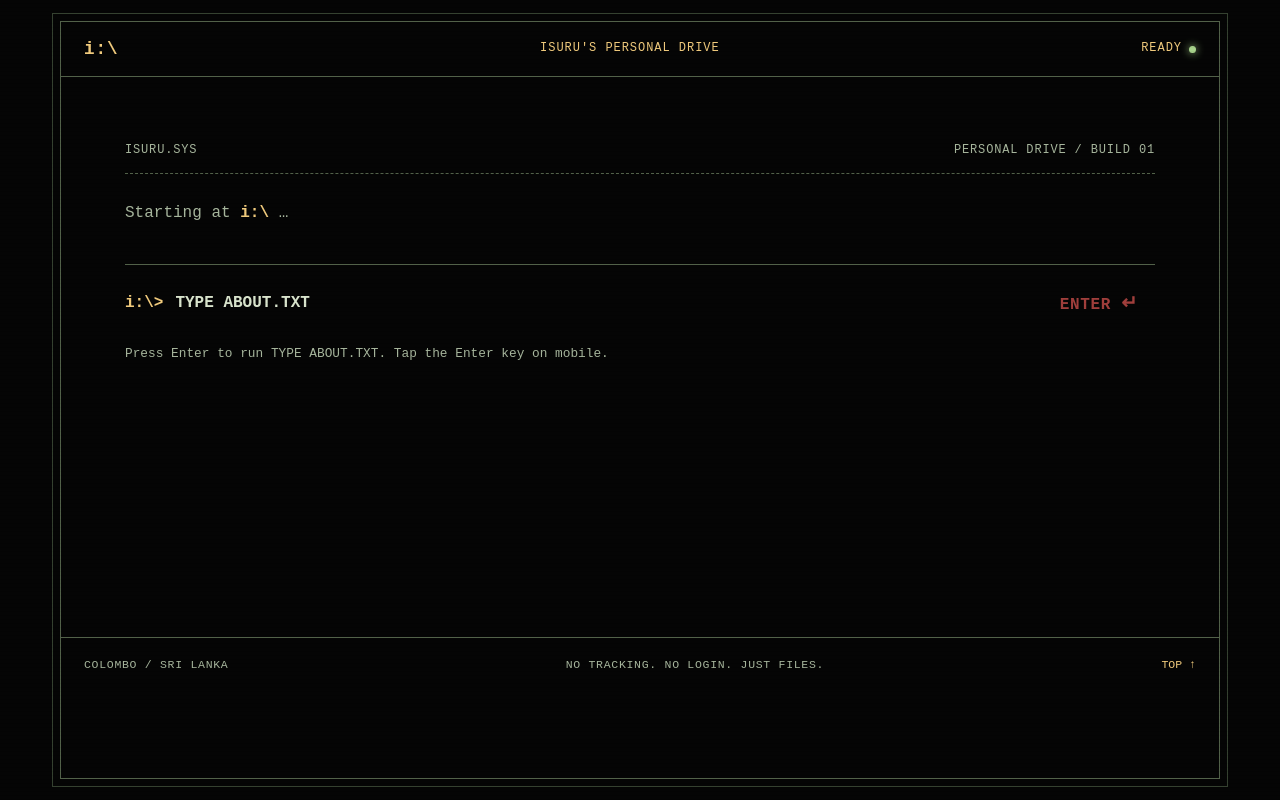
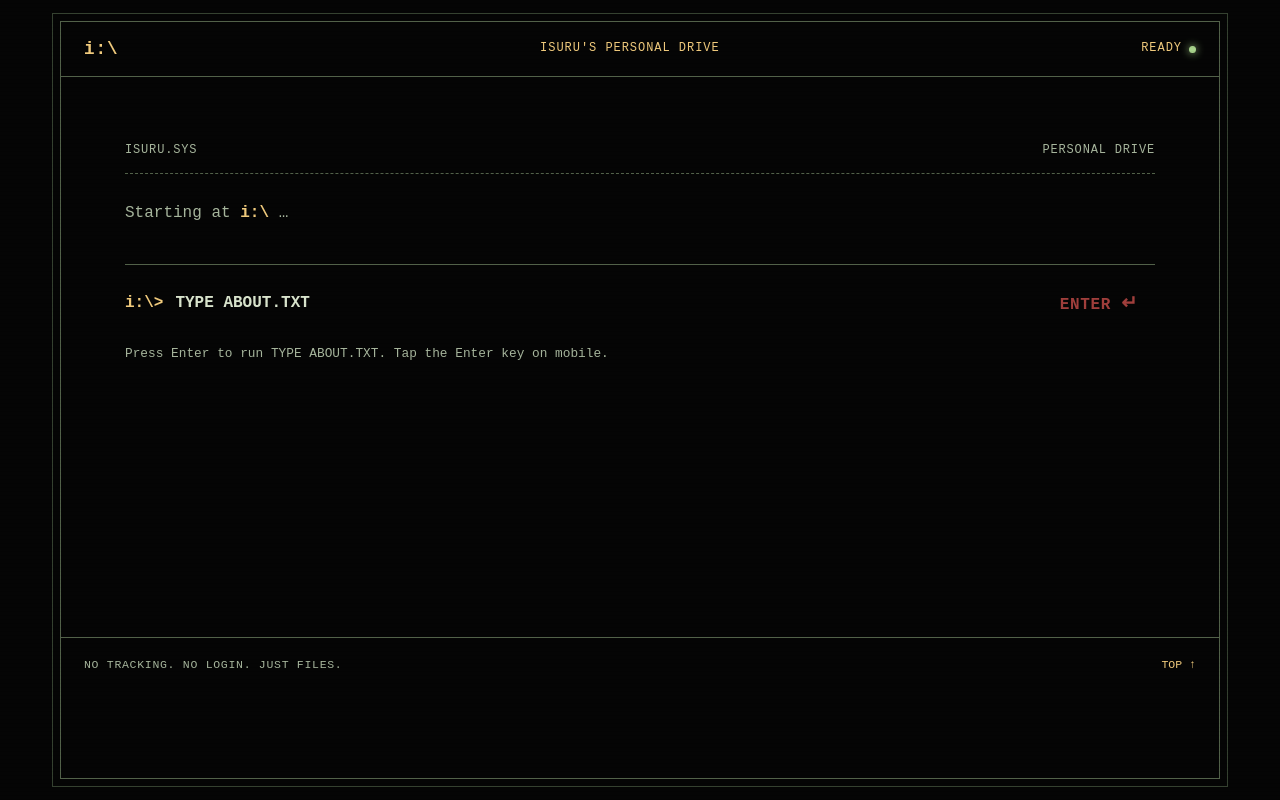
Before and after one commit to Hettigo/Hettigo.github.io, a plain HTML site: page index.html in a window 1280 px wide. Drawn offline with Linux system fonts and the light colour scheme.

Commit message:
Remove boot and location labels

```diff
--- a/index.html
+++ b/index.html
@@ -14,7 +14,7 @@
   <div class="monitor">
     <header class="machine-bar"><span>i:\</span><span>ISURU'S PERSONAL DRIVE</span><span class="machine-status">READY <i aria-hidden="true"></i></span></header>
     <main id="terminal" class="terminal" aria-label="Isuru's interactive personal site">
-      <div class="boot" aria-hidden="true"><span>ISURU.SYS</span><span>PERSONAL DRIVE / BUILD 01</span></div>
+      <div class="boot" aria-hidden="true"><span>ISURU.SYS</span><span>PERSONAL DRIVE</span></div>
       <p class="boot-line">Starting at <strong>i:\</strong> …</p>
       <div id="transcript" class="transcript" aria-live="polite" aria-relevant="additions"></div>
       <form id="prompt-form" class="prompt-form" autocomplete="off">
@@ -25,7 +25,7 @@
       <p id="hint" class="hint" role="status">TYPING...</p>
       <div id="quick-commands" class="quick-commands" hidden aria-label="Available commands"></div>
     </main>
-    <footer><span>COLOMBO / SRI LANKA</span><span>NO TRACKING. NO LOGIN. JUST FILES.</span><button id="top-button" type="button">TOP ↑</button></footer>
+    <footer><span>NO TRACKING. NO LOGIN. JUST FILES.</span><button id="top-button" type="button">TOP ↑</button></footer>
   </div>
 
   <template id="about-template">
```
